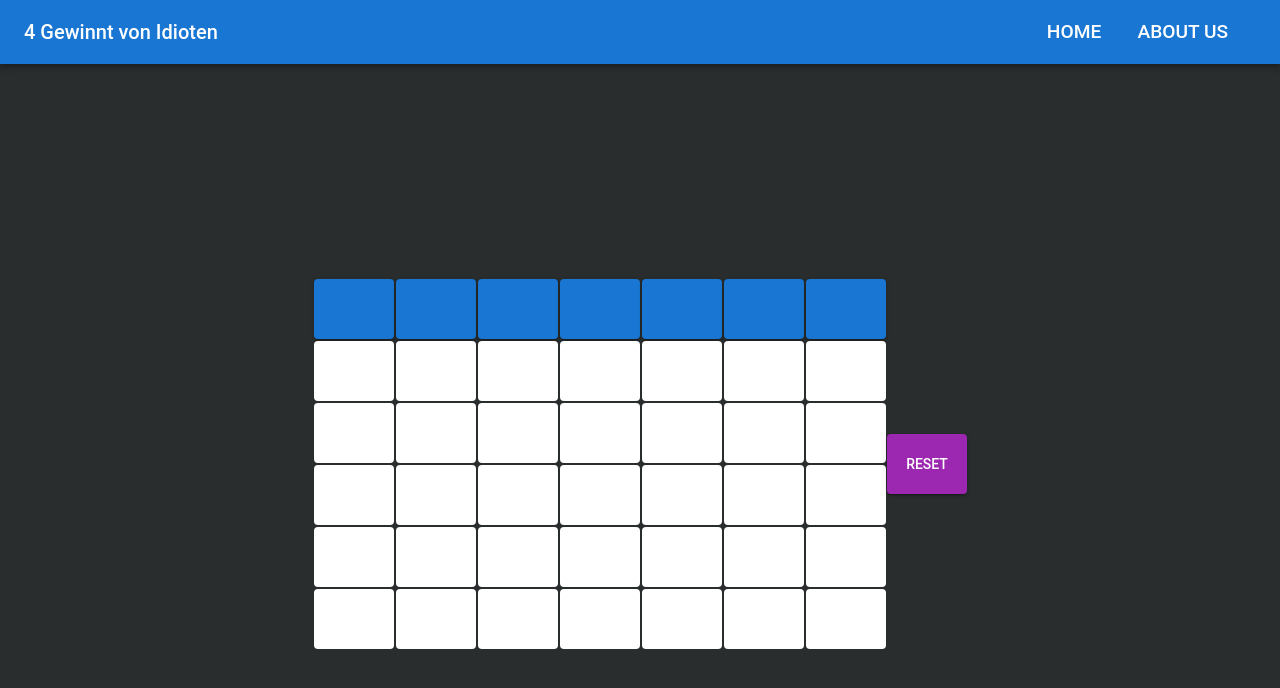
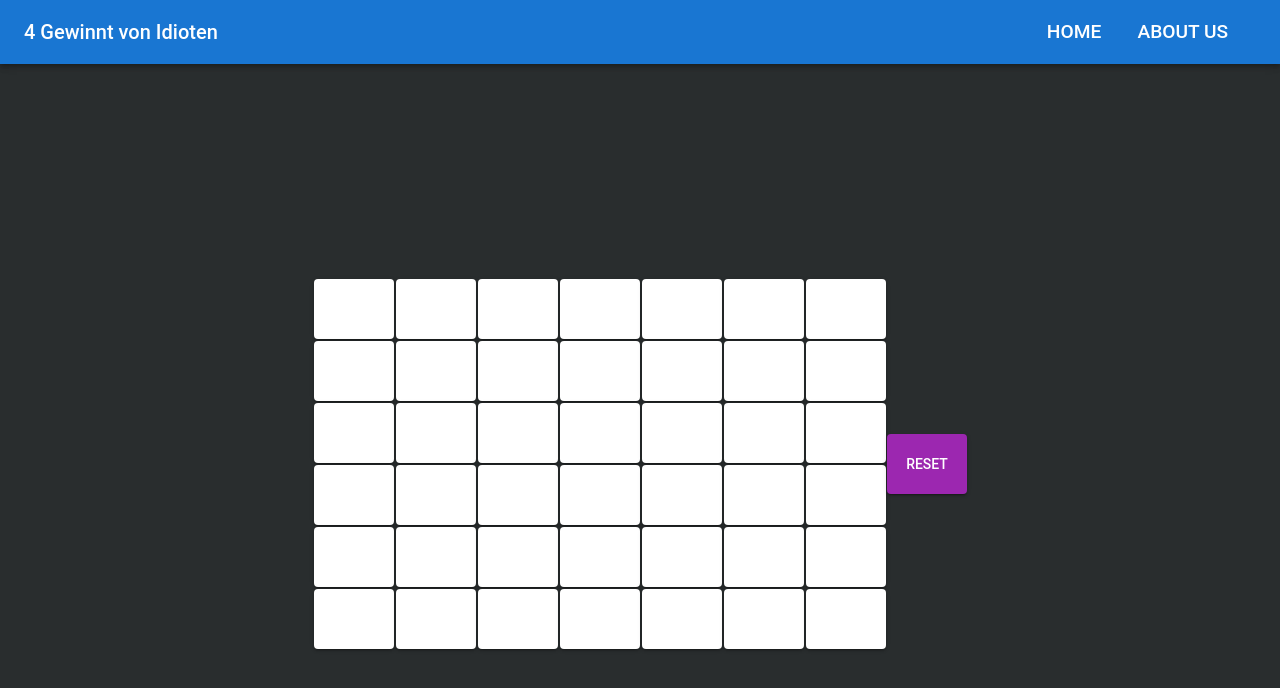
Before and after one commit to Jochern/4-gewinnt-container, a React (Create React App) app: page / in a window 1280 px wide. Shown: the top 688 px of the page. Built offline with nearby package versions, Linux system fonts and the light colour scheme.

Commit message:
Button Color

```diff
--- a/src/App.tsx
+++ b/src/App.tsx
@@ -223,6 +223,7 @@ const defaultTheme = createTheme({
   },
 });
 
+
 function App() {
   const [gamefield, setGamefield] = useState([
     [' ', ' ', ' ', ' ', ' ', ' ', ' '],
@@ -234,19 +235,32 @@ function App() {
   ]);
 
   const buttonStyle = {
-    width: '80px', // Ändere die Breite nach Bedarf
-    height: '60px', // Ändere die Höhe nach Bedarf
+    width: '80px',
+    height: '60px',
     backgroundColor: 'white',
   };
+
   const buttonStyle1 = {
-    width: '80px', // Ändere die Breite nach Bedarf
-    height: '60px', // Ändere die Höhe nach Bedarf
+    width: '80px',
+    height: '60px',
   };
 
   const buttonStyleW = {
-    width: '80px', // Ändere die Breite nach Bedarf
-    height: '60px', // Ändere die Höhe nach Bedarf
-    backgroundColor: 'yellow',
+    width: '80px',
+    height: '60px',
+    backgroundColor: 'Green',
+  };
+
+  const buttonStyleR = {
+    width: '80px',
+    height: '60px',
+    backgroundColor: 'Red',
+  };
+
+  const buttonStyleY = {
+    width: '80px',
+    height: '60px',
+    backgroundColor: 'Yellow',
   };
 
   function setGamefieldAndWinnerStatus() {
@@ -260,16 +274,17 @@ function App() {
     ]);
     winnerstatus = false;
   }
+
   function addCoinCol(colIndex: number) {
     const newGamefield = [...gamefield];
     for (let i = gamefield.length - 1; i >= 0; i--) {
       if (newGamefield[i][colIndex] === ' ') {
         if (turn === true) {
-          newGamefield[i][colIndex] = 'X'; // 'X' for player 1
+          newGamefield[i][colIndex] = 'X'; // 'X' für Spieler 1
           turn = false;
           break;
         } else {
-          newGamefield[i][colIndex] = 'O'; // 'O' for player 2
+          newGamefield[i][colIndex] = 'O'; // 'O' für Spieler 2
           turn = true;
           break;
         }
@@ -278,44 +293,47 @@ function App() {
     setGamefield(newGamefield);
     checkWinner(newGamefield);
     if (winnerstatus === true) {
-      if (turn === true) {
-        alert("O hat gewonnen");
-      } else {
-        alert("X hat gewonnen");
-      }
       setTimeout(() => {
         setGamefieldAndWinnerStatus();
       }, 5000);
     }
     console.log(winnerstatus);
+  }
 
+  function renderButton(cell: string, colIndex: number, rowIndex: number) {
+    const isWinningCell = cell === 'W';
 
+    let buttonStyleToUse;
+
+    switch (cell) {
+      case 'W':
+        buttonStyleToUse = buttonStyleW;
+        break;
+      case 'X':
+        buttonStyleToUse = buttonStyleR;
+        break;
+      case 'O':
+        buttonStyleToUse = buttonStyleY;
+        break;
+      default:
+        buttonStyleToUse = buttonStyle;
     }
 
     return (
-    /* <div id="center">
-      <table>
-        <tbody>
-          {gamefield.map((row, rowIndex) => (
-            <tr key={rowIndex}>
-              {row.map((cell, colIndex) => (
-                <td key={colIndex}>
       <Button
         variant="contained"
         color="primary"
         onClick={() => addCoinCol(colIndex)}
-                    style={buttonStyle}
+        style={buttonStyleToUse}
+        key={`${rowIndex}-${colIndex}`}
+        disabled={isWinningCell}
       >
         {cell}
       </Button>
-                </td>
-              ))}
-            </tr>
-          ))}
-        </tbody>
-      </table>
-    </div> */
+    );
+  }
 
+  return (
     <ThemeProvider theme={defaultTheme}>
       <AppBar position="relative">
         <Toolbar>
@@ -324,33 +342,33 @@ function App() {
           </Typography>
 
           <Button
-                component="a" // 'a' für Anchor-Element
-                href="https://webdesign.thepic.de" // Ersetze dies durch die tatsächliche Website-URL
-                target="_blank" // Öffnet den Link in einem neuen Tab
-                rel="noopener noreferrer" // Empfohlene Sicherheitspraxis für externe Links
-                variant="text" // Du kannst 'contained' oder 'outlined' verwenden, je nach Bedarf
-                color="inherit" // Vererbt die Farbe von der umgebenden Komponente (AppBar)
-                style={{ marginRight: '20px', fontSize: '1.2rem', fontFamily: schriftArt}}
+            component="a"
+            href="https://webdesign.thepic.de"
+            target="_blank"
+            rel="noopener noreferrer"
+            variant="text"
+            color="inherit"
+            style={{ marginRight: '20px', fontSize: '1.2rem', fontFamily: schriftArt }}
           >
             Home
           </Button>
 
           <Button
-                component="a" // 'a' für Anchor-Element
-                href="https://webdesign.thepic.de" // Ersetze dies durch die tatsächliche Website-URL
-                target="_blank" // Öffnet den Link in einem neuen Tab
-                rel="noopener noreferrer" // Empfohlene Sicherheitspraxis für externe Links
-                variant="text" // Du kannst 'contained' oder 'outlined' verwenden, je nach Bedarf
-                color="inherit" // Vererbt die Farbe von der umgebenden Komponente (AppBar)
-                style={{ marginRight: '20px', fontSize: '1.2rem', fontFamily: schriftArt}}
+            component="a"
+            href="https://webdesign.thepic.de"
+            target="_blank"
+            rel="noopener noreferrer"
+            variant="text"
+            color="inherit"
+            style={{ marginRight: '20px', fontSize: '1.2rem', fontFamily: schriftArt }}
           >
             About us
           </Button>
-
         </Toolbar>
       </AppBar>
 
-      <Box /*component="section" /*sx={{ flexGrow: 1 }} alignSelf="center" justifyContent="center" direction="column"*/display="flex"
+      <Box
+        display="flex"
         justifyContent="center"
         alignItems="center"
         minHeight="100vh"
@@ -360,25 +378,7 @@ function App() {
           {gamefield.map((row, rowIndex) => (
             <tr key={rowIndex}>
               {row.map((cell, colIndex) => (
-                <td key={colIndex}>
-                  {rowIndex == 0 ?
-                    <Button
-                    variant="contained"
-                    color="primary"
-                    onClick={() => addCoinCol(colIndex)}
-                    style={buttonStyle1}
-                  >
-                    {cell}
-                  </Button> : <Button
-                      variant="contained"
-                      color="primary"
-                      onClick={() => addCoinCol(colIndex)}
-                      disabled
-                      style={buttonStyle}
-                    >
-                      {cell}
-                    </Button>}
-                </td>
+                <td key={colIndex}>{renderButton(cell, colIndex, rowIndex)}</td>
               ))}
             </tr>
           ))}
@@ -394,30 +394,6 @@ function App() {
         </Button>
       </Box>
     </ThemeProvider>
-
-      /* <TableContainer
-        component={Paper}
-        variant="outlined"
-      >
-        <Table aria-label="demo table">
-          <TableHead>
-            <TableRow>
-              <TableCell>Dessert</TableCell>
-              <TableCell>Calories</TableCell>
-            </TableRow>
-          </TableHead>
-          <TableBody>
-            <TableRow>
-              <TableCell>Frozen yoghurt</TableCell>
-              <TableCell>109</TableCell>
-            </TableRow>
-            <TableRow>
-              <TableCell>Cupcake</TableCell>
-              <TableCell>305</TableCell>
-            </TableRow>
-          </TableBody>
-        </Table>
-      </TableContainer> */
   );
 }
 
```
Lines whose indentation alone changed are shown as unchanged.
